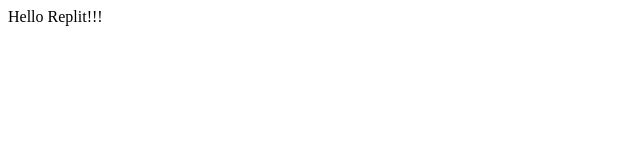
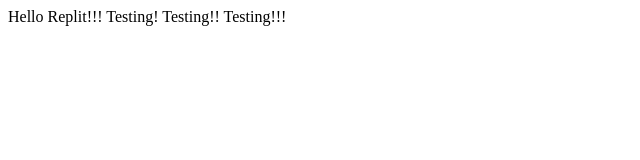
Before and after one commit to Rjameh/testgit2replt, a plain HTML site: page index.html in a window 1280 px wide. Shown: the whole page, without its empty margins (0-640 px from the left). Drawn offline with Linux system fonts and the light colour scheme.

Commit message:
chore: changed welcome msg

```diff
--- a/index.html
+++ b/index.html
@@ -9,7 +9,7 @@
 </head>
 
 <body>
-  Hello Replit!!!
+  Hello Replit!!! Testing! Testing!! Testing!!!
   <script src="script.js"></script>
 </body>
 
```
